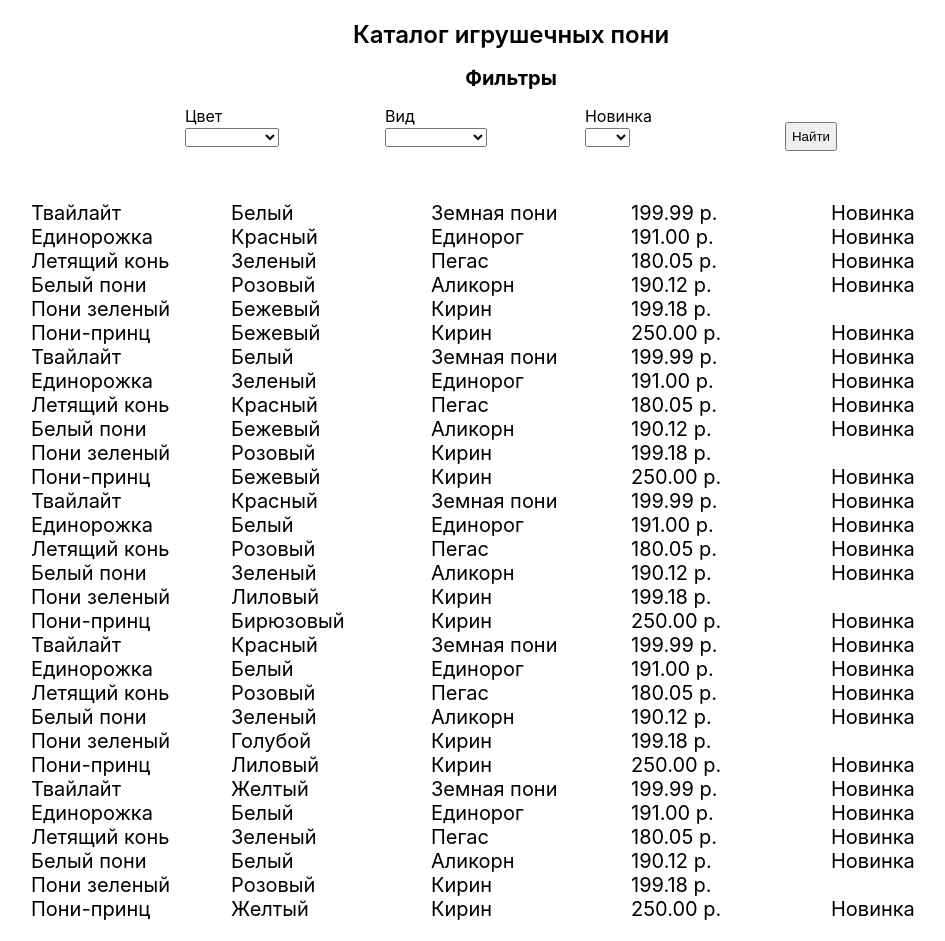
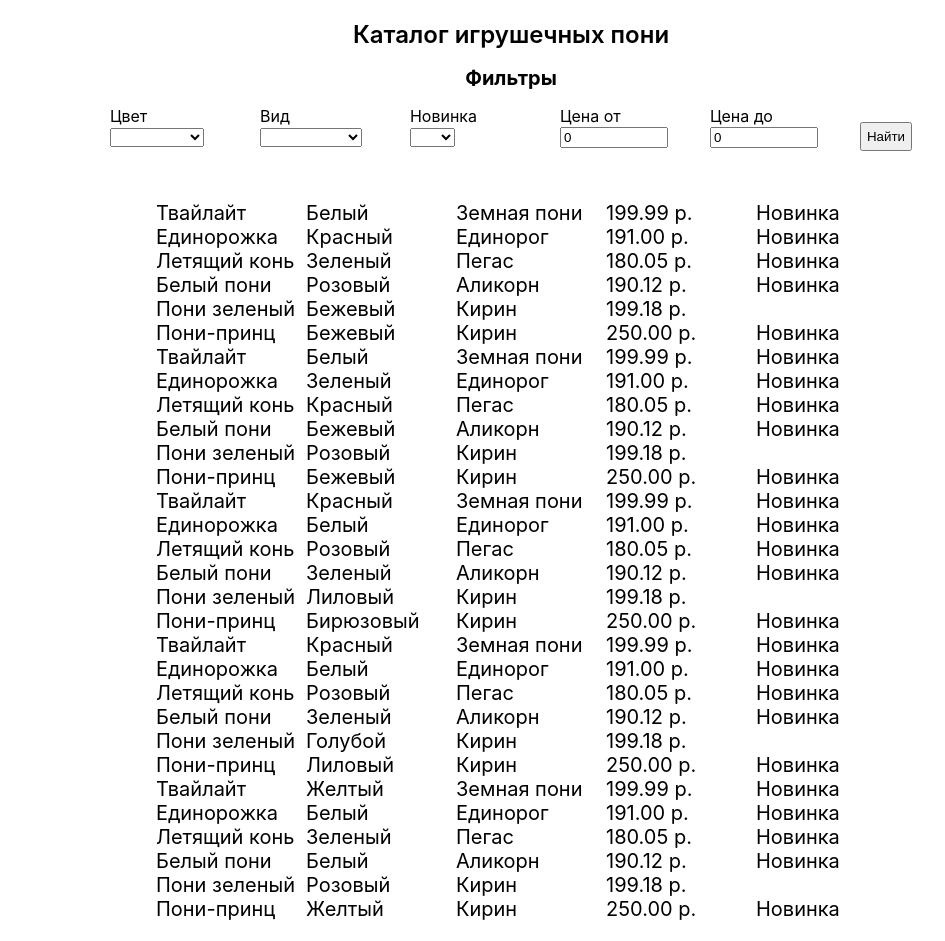
Before and after one commit to sasha-is-permi/React5, a React (Create React App) app: page / in a window 1280 px wide. Shown: the whole page, without its empty margins (129-1074 px from the left). Built offline with nearby package versions, Linux system fonts and the light colour scheme.

Commit message:
фильтры цвет, вид, новинка, цена от, цена до

```diff
--- a/src/App.js
+++ b/src/App.js
@@ -17,7 +17,7 @@ function App() {
 		color: "",
     kind:  "",
 		price_at:0,
-    price_from:0,
+    price_to:0,
 		is_new: "",
   });
 
--- a/src/Filter.css
+++ b/src/Filter.css
@@ -6,7 +6,12 @@
 
 .Element{
     text-align: left;
-    flex: 0 1 200px;
+    flex: 0 1 150px;
+    }
+
+ .FilterInput{
+    text-align: left;
+    max-width: 100px;
     }
 
 .Filter {
--- a/src/Filter.js
+++ b/src/Filter.js
@@ -46,7 +46,8 @@ const filterCatalog = () => {
           (filter.color ? (item.color === filter.color) : true )
             &&   (filter.kind ? (item.kind === filter.kind) : true )
             &&  ( filter.is_new!=="" ? item.is_new.toString() === filter.is_new.toString() : true )
-
+            &&  ( filter.price_at ? item.price > filter.price_at : true )
+            &&  ( filter.price_to ? item.price < filter.price_to : true )
         )}
 
         )
@@ -102,6 +103,27 @@ const filterCatalog = () => {
 
         </div>
 
+
+        <div className='Element'>
+            <div>
+                Цена от
+            </div>
+        <input
+        className='FilterInput'
+        value={filter.price_at} onChange={(event) => setFilter({...filter, price_at:event.target.value})}/>
+
+        </div>
+
+        <div className='Element'>
+            <div>
+                Цена до
+            </div>
+        <input
+        className='FilterInput'
+        value={filter.price_to} onChange={(event) => setFilter({...filter, price_to:event.target.value})}/>
+
+        </div>
+
         <button onClick={filterCatalog} className='FilterButton'>
         Найти
     </button>
```
